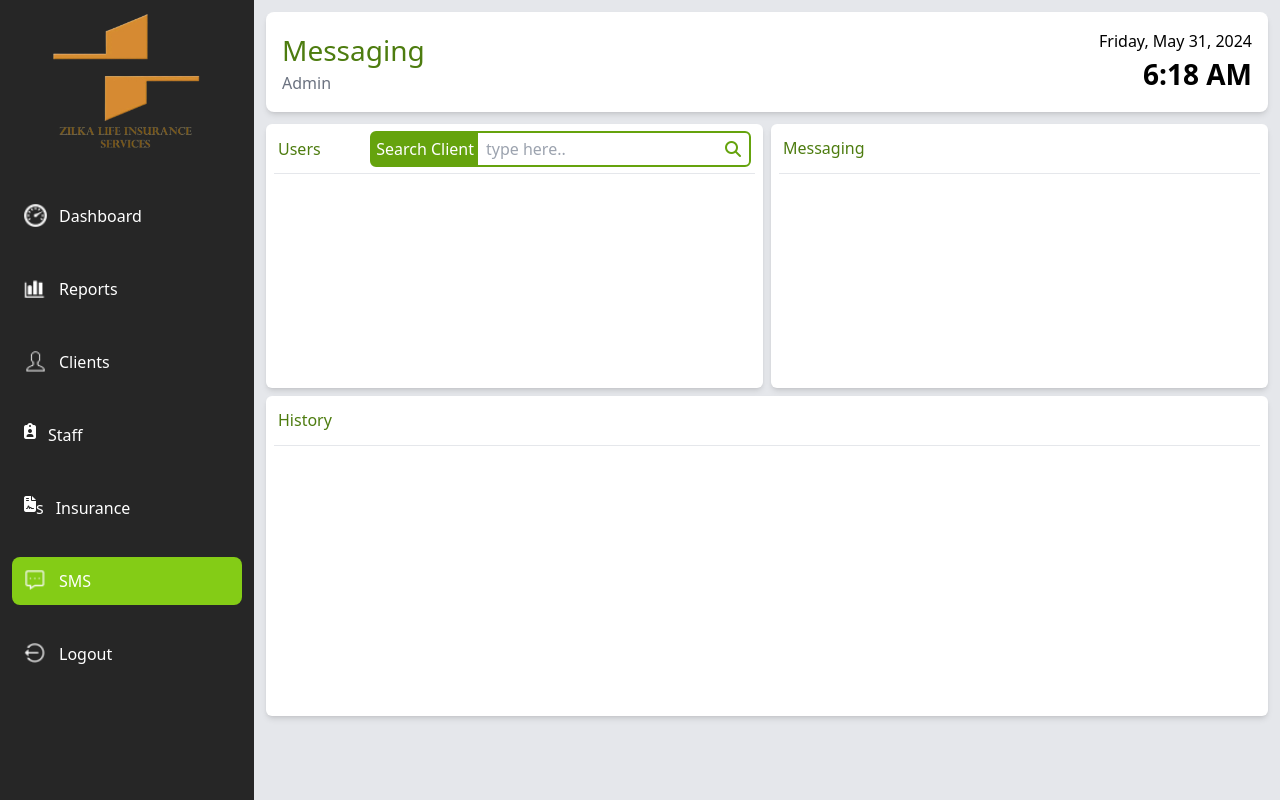
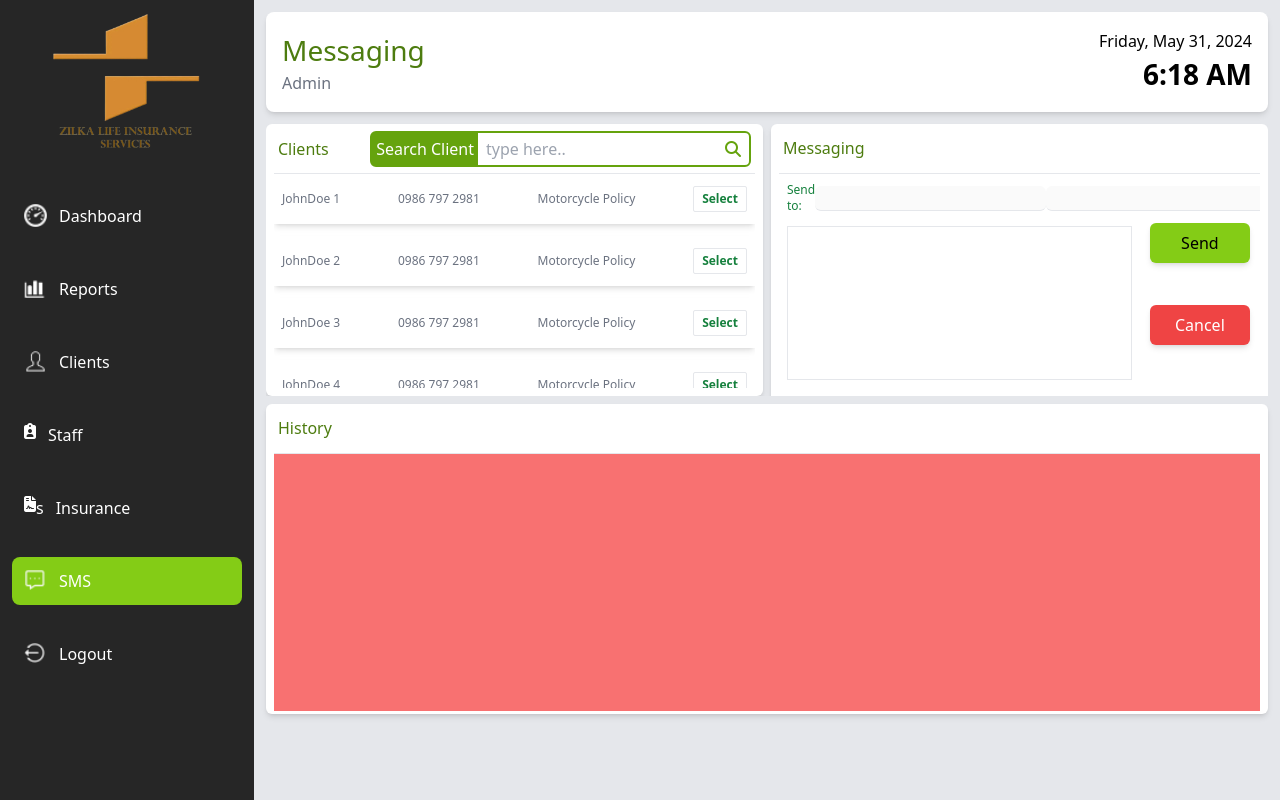
Before and after one commit to GetDrown/insurance-system, a PHP site: page /src/admin-view/sms.php in a window 1280 px wide. Run offline with PHP 8.4, Linux system fonts and the light colour scheme.

Commit message:
message layout 80% done

```diff
--- a/assets/css/output.css
+++ b/assets/css/output.css
@@ -584,6 +584,14 @@ video {
   grid-column: span 2 / span 2;
 }
 
+.col-span-3 {
+  grid-column: span 3 / span 3;
+}
+
+.col-span-4 {
+  grid-column: span 4 / span 4;
+}
+
 .row-span-2 {
   grid-row: span 2 / span 2;
 }
@@ -950,6 +958,30 @@ video {
   height: 320px;
 }
 
+.h-\[250px\] {
+  height: 250px;
+}
+
+.h-\[230px\] {
+  height: 230px;
+}
+
+.h-\[214px\] {
+  height: 214px;
+}
+
+.h-\[100xp\] {
+  height: 100xp;
+}
+
+.h-\[180px\] {
+  height: 180px;
+}
+
+.h-\[257px\] {
+  height: 257px;
+}
+
 .w-11\/12 {
   width: 91.666667%;
 }
@@ -1070,6 +1102,10 @@ video {
   border-collapse: collapse;
 }
 
+.resize-none {
+  resize: none;
+}
+
 .resize-y {
   resize: vertical;
 }
@@ -1114,6 +1150,10 @@ video {
   align-items: center;
 }
 
+.items-stretch {
+  align-items: stretch;
+}
+
 .justify-start {
   justify-content: flex-start;
 }
@@ -1132,6 +1172,10 @@ video {
 
 .justify-around {
   justify-content: space-around;
+}
+
+.justify-evenly {
+  justify-content: space-evenly;
 }
 
 .gap-2 {
@@ -1299,6 +1343,16 @@ video {
   border-color: rgb(203 213 225 / var(--tw-border-opacity));
 }
 
+.border-green-700 {
+  --tw-border-opacity: 1;
+  border-color: rgb(21 128 61 / var(--tw-border-opacity));
+}
+
+.border-green-400 {
+  --tw-border-opacity: 1;
+  border-color: rgb(74 222 128 / var(--tw-border-opacity));
+}
+
 .bg-\[\#90EC48\] {
   --tw-bg-opacity: 1;
   background-color: rgb(144 236 72 / var(--tw-bg-opacity));
@@ -1392,6 +1446,26 @@ video {
 .bg-amber-600 {
   --tw-bg-opacity: 1;
   background-color: rgb(217 119 6 / var(--tw-bg-opacity));
+}
+
+.bg-red-100 {
+  --tw-bg-opacity: 1;
+  background-color: rgb(254 226 226 / var(--tw-bg-opacity));
+}
+
+.bg-blue-600 {
+  --tw-bg-opacity: 1;
+  background-color: rgb(37 99 235 / var(--tw-bg-opacity));
+}
+
+.bg-green-400 {
+  --tw-bg-opacity: 1;
+  background-color: rgb(74 222 128 / var(--tw-bg-opacity));
+}
+
+.bg-red-500 {
+  --tw-bg-opacity: 1;
+  background-color: rgb(239 68 68 / var(--tw-bg-opacity));
 }
 
 .p-1 {
@@ -1494,6 +1568,11 @@ video {
   padding-bottom: 9px;
 }
 
+.px-1 {
+  padding-left: 0.25rem;
+  padding-right: 0.25rem;
+}
+
 .pl-\[8px\] {
   padding-left: 8px;
 }
@@ -1695,6 +1774,16 @@ video {
 .text-white {
   --tw-text-opacity: 1;
   color: rgb(255 255 255 / var(--tw-text-opacity));
+}
+
+.text-green-300 {
+  --tw-text-opacity: 1;
+  color: rgb(134 239 172 / var(--tw-text-opacity));
+}
+
+.text-green-700 {
+  --tw-text-opacity: 1;
+  color: rgb(21 128 61 / var(--tw-text-opacity));
 }
 
 .underline {
@@ -1733,6 +1822,12 @@ video {
   box-shadow: var(--tw-ring-offset-shadow, 0 0 #0000), var(--tw-ring-shadow, 0 0 #0000), var(--tw-shadow);
 }
 
+.shadow-sm {
+  --tw-shadow: 0 1px 2px 0 rgb(0 0 0 / 0.05);
+  --tw-shadow-colored: 0 1px 2px 0 var(--tw-shadow-color);
+  box-shadow: var(--tw-ring-offset-shadow, 0 0 #0000), var(--tw-ring-shadow, 0 0 #0000), var(--tw-shadow);
+}
+
 .ring-1 {
   --tw-ring-offset-shadow: var(--tw-ring-inset) 0 0 0 var(--tw-ring-offset-width) var(--tw-ring-offset-color);
   --tw-ring-shadow: var(--tw-ring-inset) 0 0 0 calc(1px + var(--tw-ring-offset-width)) var(--tw-ring-color);
@@ -1755,6 +1850,10 @@ video {
 
 .drop-shadow-md {
   --tw-drop-shadow: drop-shadow(0 4px 3px rgb(0 0 0 / 0.07)) drop-shadow(0 2px 2px rgb(0 0 0 / 0.06));
+  filter: var(--tw-blur) var(--tw-brightness) var(--tw-contrast) var(--tw-grayscale) var(--tw-hue-rotate) var(--tw-invert) var(--tw-saturate) var(--tw-sepia) var(--tw-drop-shadow);
+}
+
+.filter {
   filter: var(--tw-blur) var(--tw-brightness) var(--tw-contrast) var(--tw-grayscale) var(--tw-hue-rotate) var(--tw-invert) var(--tw-saturate) var(--tw-sepia) var(--tw-drop-shadow);
 }
 
@@ -1840,6 +1939,11 @@ video {
   background-color: rgb(239 68 68 / var(--tw-bg-opacity));
 }
 
+.hover\:bg-green-600:hover {
+  --tw-bg-opacity: 1;
+  background-color: rgb(22 163 74 / var(--tw-bg-opacity));
+}
+
 .hover\:text-white:hover {
   --tw-text-opacity: 1;
   color: rgb(255 255 255 / var(--tw-text-opacity));
--- a/src/admin-view/sms.php
+++ b/src/admin-view/sms.php
@@ -16,11 +16,11 @@
                 <h1 class="text-[28px] font-semibold text-end" id="currentTime"></h1>
             </div>
         </div>
-        <div class=" h-[280px] grid grid-cols-2 gap-2 ">
-            <div class="bg-white shadow-md  my-2 rounded-md p-2">
+        <div class="h-[280px] grid grid-cols-2 gap-2 overflow-hidden">
+            <div class="bg-white shadow-md my-2 rounded-md p-2">
                 <div class="w-full p-1 border-b h-[42px] bg-white flex justify-between items-center pb-3">
-                    <p class="text-lime-700 font-medium">Users</p>
-                    <div class="border-2 border-lime-600 rounded-md flex justify-between items-center   pr-2">
+                    <p class="text-lime-700 font-medium">Clients</p>
+                    <div class="border-2 border-lime-600 rounded-md flex justify-between items-center pr-2">
                         <div class="bg-lime-600 h-full p-1 text-white">
                             Search Client
                         </div>
@@ -29,20 +29,96 @@
                         <span><i class="fa-solid fa-magnifying-glass text-lime-600"></i></span>
                     </div>
                 </div>
+                <div class="h-[214px] overflow-y-auto clients">
+                    <?php for ($i=0; $i < 7; $i++) { ?>
+                    <div class="bg-white shadow-md mb-3 py-3 px-2 flex justify-between items-center client">
+                        <p class="name text-xs font-medium text-gray-500">JohnDoe <?php echo $i+1; ?></p>
+                        <p class="num text-xs font-medium text-gray-500" id="username">0986 797 2981</p>
+                        <p class="text-xs font-medium  text-gray-500" id="username">Motorcycle Policy</p>
+                        <button
+                            class="selectClientBtn py-1 px-2 text-xs text-green-700 font-semibold border rounded-sm hover:bg-green-600 hover:text-white">Select</button>
+                    </div>
+                    <?php } ?>
+                </div>
             </div>
-            <div class="bg-white shadow-md  my-2 rounded-md p-2">
+
+            <div class="bg-white shadow-md my-2 rounded-md p-2 h-full  overflow-hidden">
                 <div class="w-full p-1 border-b h-[42px] bg-white">
                     <p class="text-lime-700 font-medium">Messaging</p>
                 </div>
+                <form class="h-[214px] grid grid-cols-4 gap-2 p-1  overflow-hidden">
+                    <div class=" col-span-3 p-1">
+                        <div class="flex justify-between items-center">
+                            <label for="client" class="text-xs font-medium text-green-700">Send to:</label>
+                            <input disabled id="clientNameMsg" type="text"
+                                class="focus:outline-none border-b rounded-md">
+                            <input disabled id="clientNumMsg" type="text"
+                                class="focus:outline-none border-b rounded-md">
+                        </div>
+                        <textarea name="msg" id="msg"
+                            class="border w-full mt-3 resize-none focus:outline-none p-1 text-xs text-gray-400"
+                            rows="9"></textarea>
+                    </div>
+
+
+                    <div class="p-1 flex flex-col justify-evenly items-center">
+                        <button class="bg-lime-500 w-[100px] py-2 rounded-md shadow-md">Send</button>
+                        <button class="bg-red-500 w-[100px] py-2 rounded-md shadow-md text-white">Cancel</button>
+                    </div>
+                </form>
             </div>
         </div>
-        <div class="bg-white shadow-md h-[320px] rounded-md overflow-hidden p-2">
+
+        <div class="bg-white shadow-md h-[310px] rounded-md overflow-hidden p-2 mt-2">
             <div class="w-full p-1 border-b h-[42px] bg-white">
                 <p class="text-lime-700 font-medium">History</p>
             </div>
+            <div class="h-[257px] bg-red-400"></div>
         </div>
     </div>
     <script src="../../assets/js/time.js"></script>
+    <script>
+    document.getElementById('searchBar').addEventListener('input', function() {
+        var searchTerm = this.value.toLowerCase();
+        var clients = document.querySelectorAll('.client');
+        var hasVisibleClients = false;
+
+        clients.forEach(function(client) {
+            var username = client.querySelector('.username').textContent.toLowerCase();
+            if (username.includes(searchTerm)) {
+                client.classList.remove('hidden');
+                hasVisibleClients = true;
+            } else {
+                client.classList.add('hidden');
+            }
+        });
+
+        // document.getElementById('noClientsMessage').classList.toggle('hidden', hasVisibleClients);
+        var element = document.getElementById('noClientsMessage');
+
+        if (!hasVisibleClients) {
+            element.classList.remove('hidden');
+            element.classList.add('flex', 'items-center', 'justify-center');
+        } else {
+            element.classList.remove('flex', 'items-center', 'justify-center');
+            element.classList.add('hidden');
+        }
+
+    });
+
+    const selectClientBtn = document.querySelectorAll(".selectClientBtn")
+    const clientNameMsg = document.getElementById("clientNameMsg");
+    const clientNumMsg = document.getElementById("clientNumMsg");
+
+    selectClientBtn.forEach(btn => {
+        btn.addEventListener("click", function() {
+            const clientsDiv = btn.closest(".clients");
+            const name = clientsDiv.querySelector('.name').textContent;
+            const num = clientsDiv.querySelector('.num').textContent;
+            console.log(name + num);
+        });
+    });
+    </script>
 </body>
 
 </html>
```
